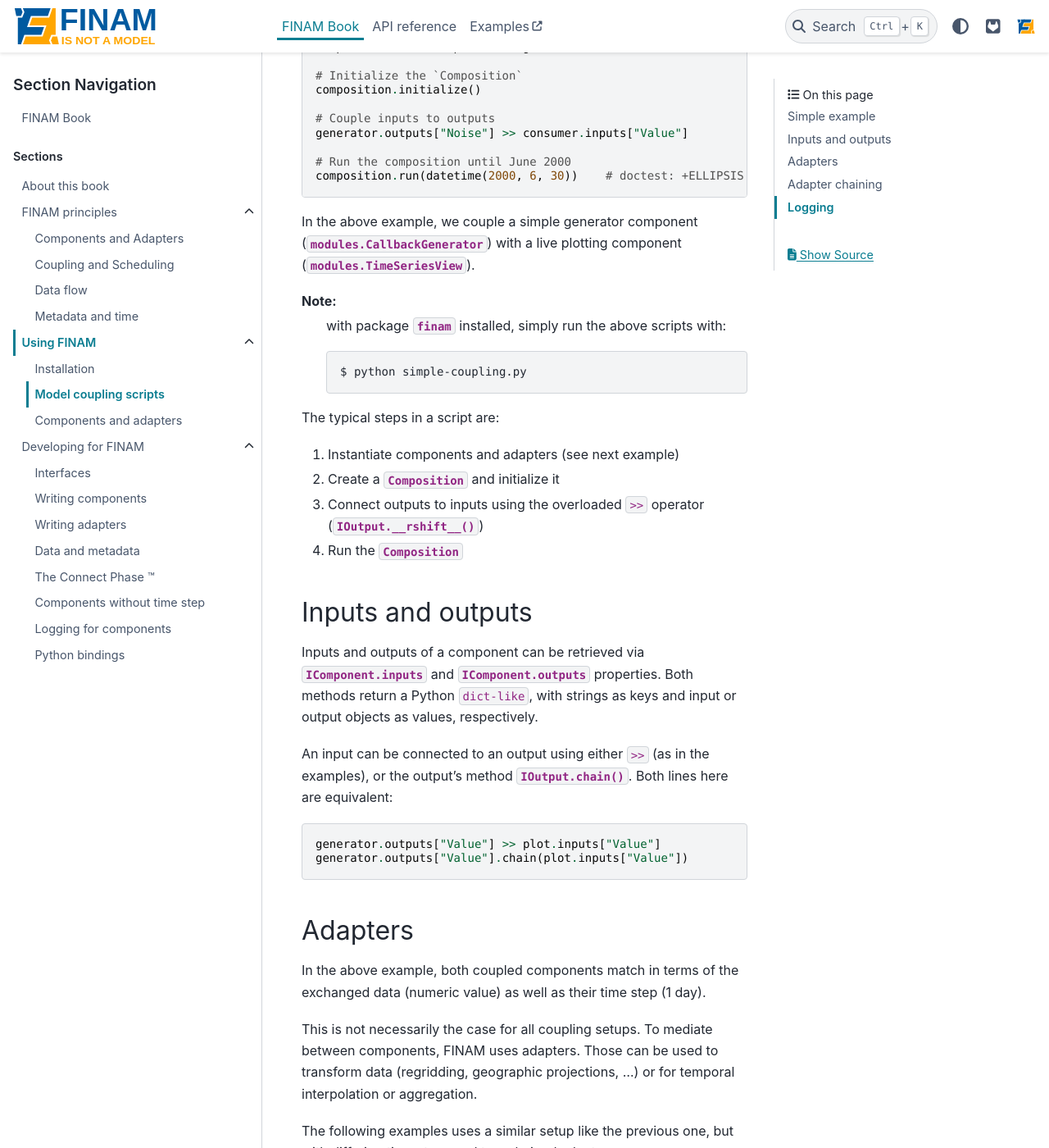
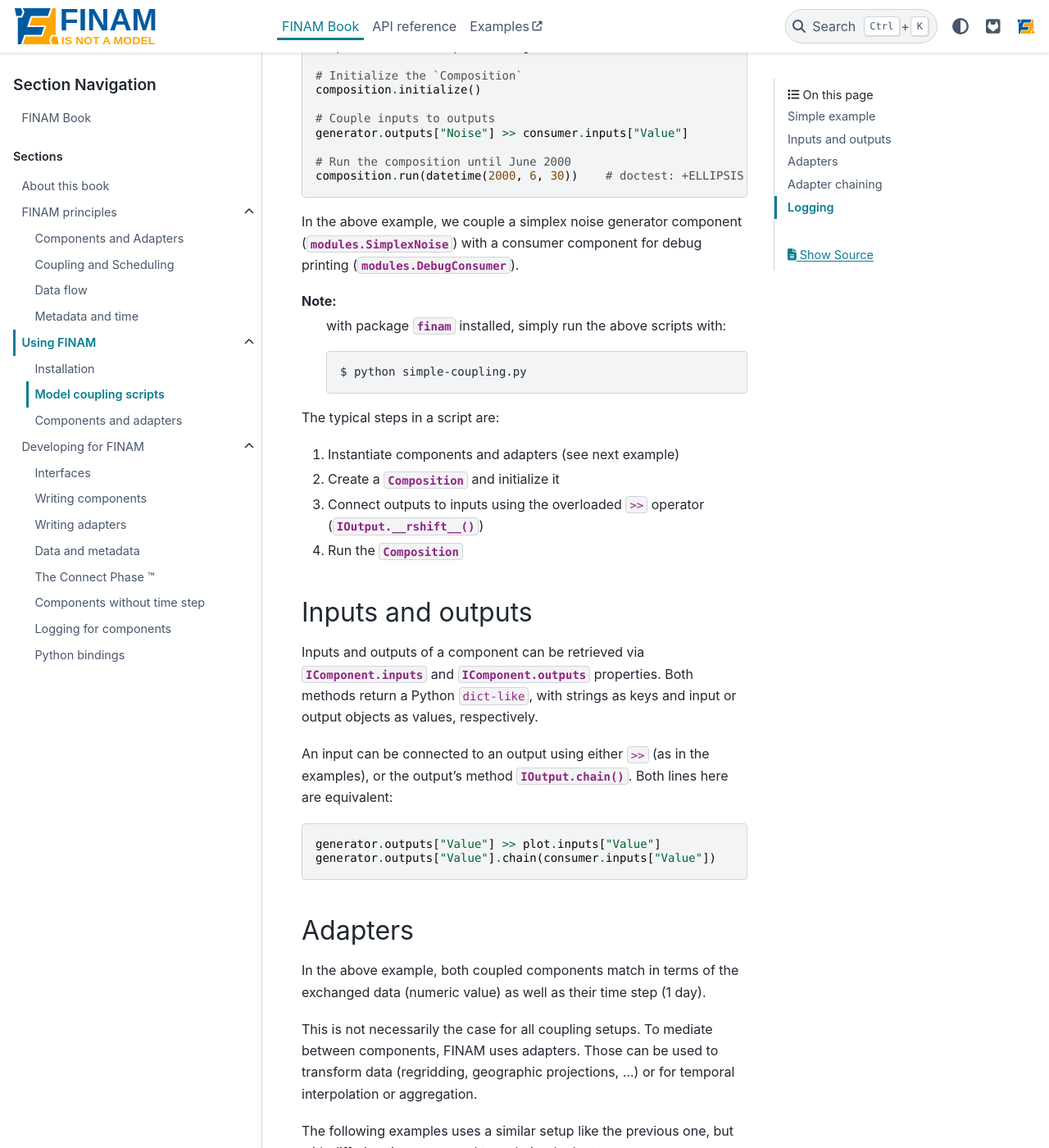
Before and after one commit to finam-ufz/finam, a Sphinx documentation site: the page built from docs/source/finam-book/usage/coupling_scripts.rst, in a window 1280 px wide and 1400 px high, scrolled down 749 px. Shown: the whole window at 82% size. Built offline with Sphinx 7.4.7 and the PyData theme 0.15.4, drawn with Linux system fonts in a browser that asks for light colours.

Commit message:
minor fix book text

```diff
--- a/docs/source/finam-book/usage/coupling_scripts.rst
+++ b/docs/source/finam-book/usage/coupling_scripts.rst
@@ -50,8 +50,8 @@ Here is a simple example coupling two components:
 
     ...
 
-In the above example, we couple a simple generator component (:class:`.modules.CallbackGenerator`)
-with a live plotting component (:class:`.modules.TimeSeriesView`).
+In the above example, we couple a simplex noise generator component (:class:`.modules.SimplexNoise`)
+with a consumer component for debug printing (:class:`.modules.DebugConsumer`).
 
 Note:
     with package :mod:`finam` installed, simply run the above scripts with:
@@ -78,7 +78,7 @@ An input can be connected to an output using either ``>>`` (as in the examples),
 .. code-block:: Python
 
     generator.outputs["Value"] >> plot.inputs["Value"]
-    generator.outputs["Value"].chain(plot.inputs["Value"])
+    generator.outputs["Value"].chain(consumer.inputs["Value"])
 
 
 Adapters
```
